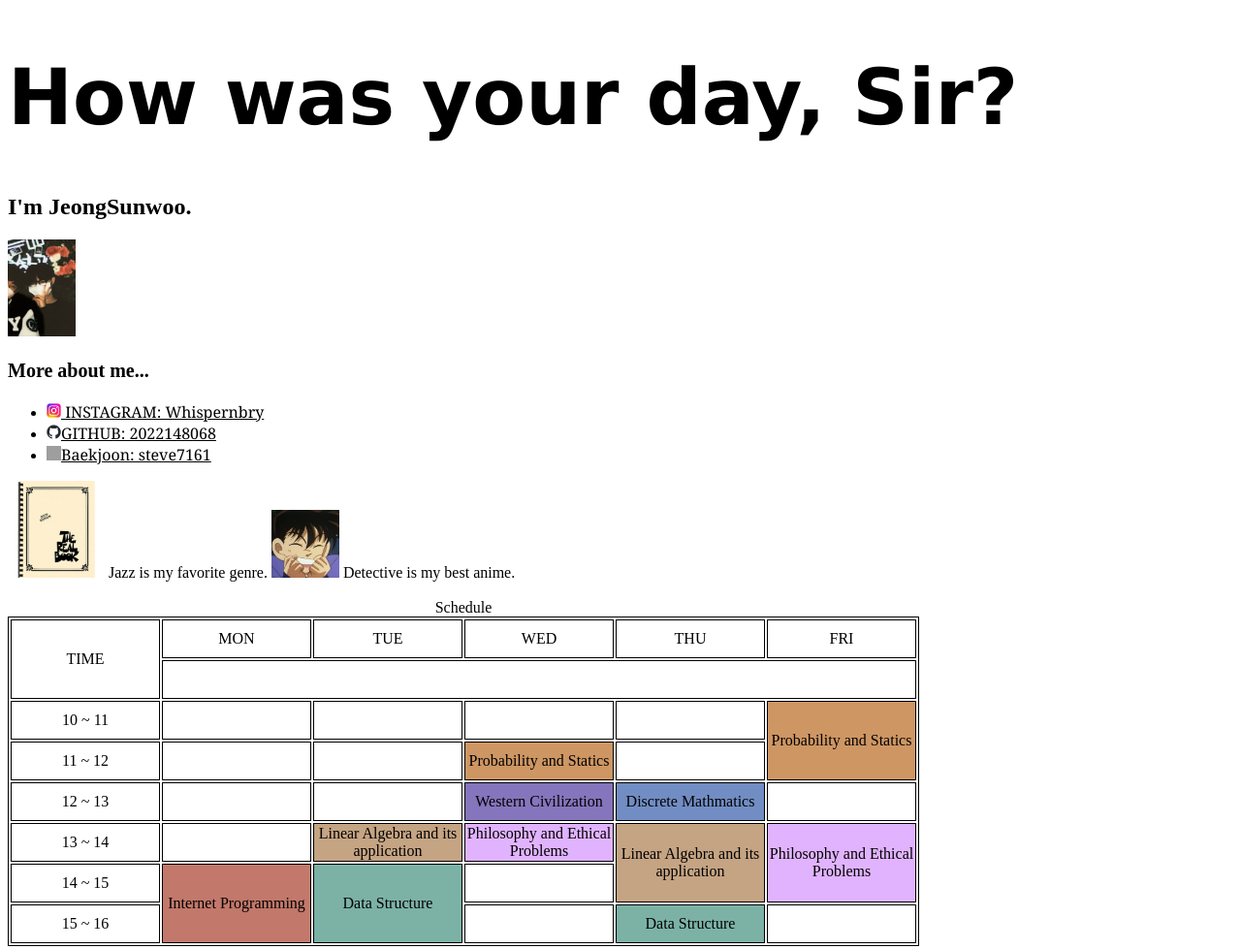
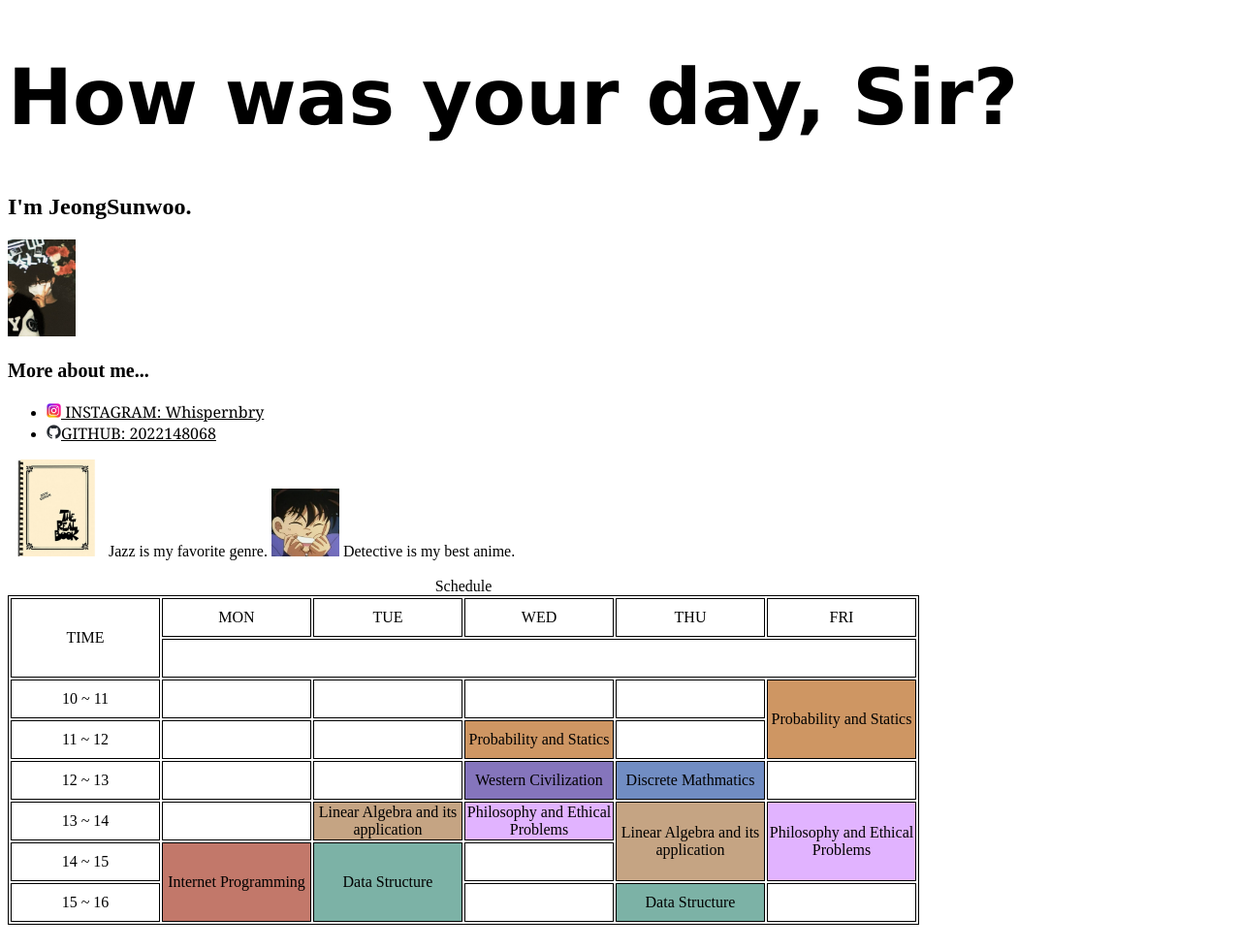
Before and after one commit to whispernorbury/HomeworkRepository, a plain HTML site: page LAB1/index.html in a window 1280 px wide. Shown: the whole page at 97% size. Drawn offline with Linux system fonts and the light colour scheme; grey boxes are pictures that could not be loaded.

Commit message:
index.html

```diff
--- a/LAB1/index.html
+++ b/LAB1/index.html
@@ -31,7 +31,6 @@
         <ul>
             <li><a href="https://www.instagram.com/whispernbry/"><img src="instagram_logo.png" width="15" height="15" alt="The logo of instagram"> INSTAGRAM: Whispernbry </a></li>
             <li><a href="https://github.com/2022148068"><img src="github-mark.png" width="15" height="15" alt="logo of github">GITHUB: 2022148068</a></li>
-            <li><a href="https://solved.ac/en/profile/steve7161"><img src="https://static.solved.ac/logo.svg" width="15" height="15" alt="acmicpc">Baekjoon: steve7161</a></li>
         </ul>
        <img src="realbook.jpg" width="100" height="100" alt="Cover of realbook"> Jazz is my favorite genre.
        <img src="conan.png" width="70" height="70" alt="picture of detective conan"> Detective is my best anime.
```
